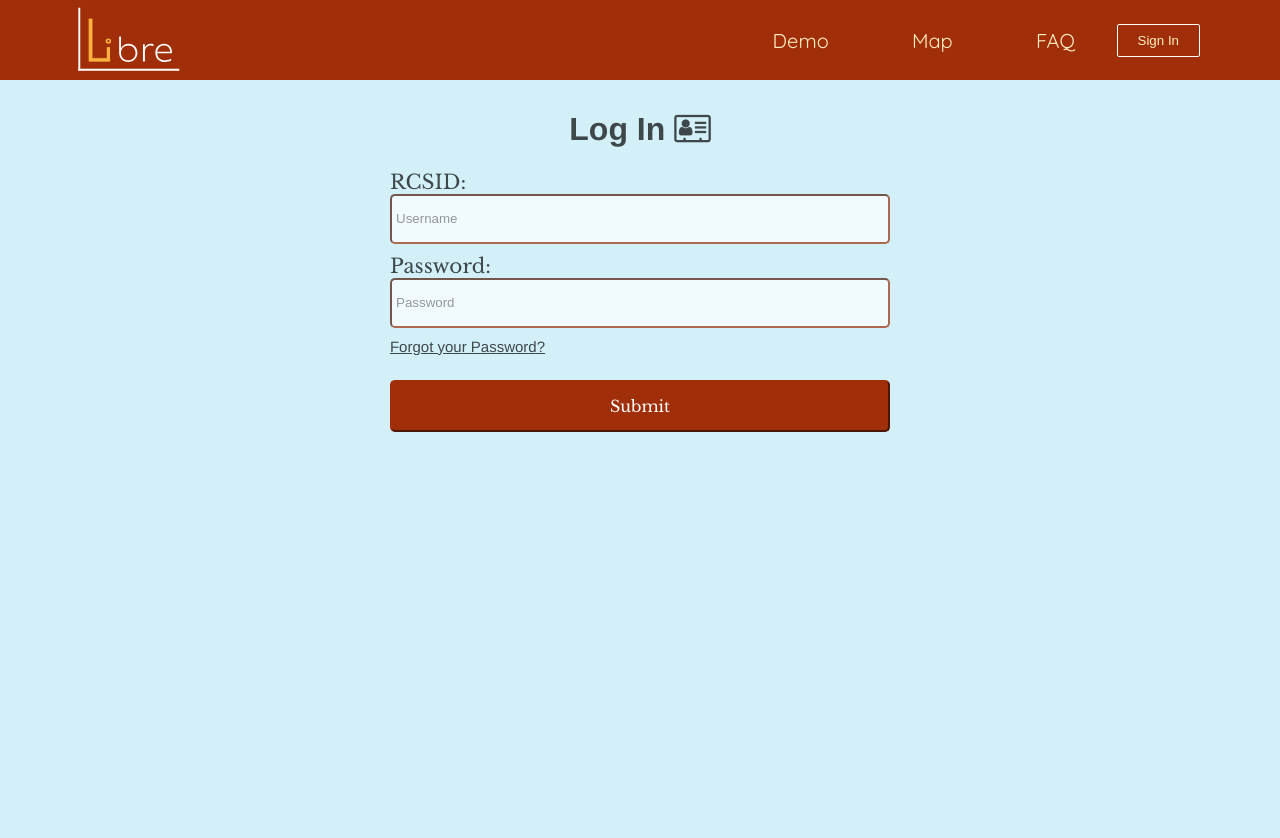
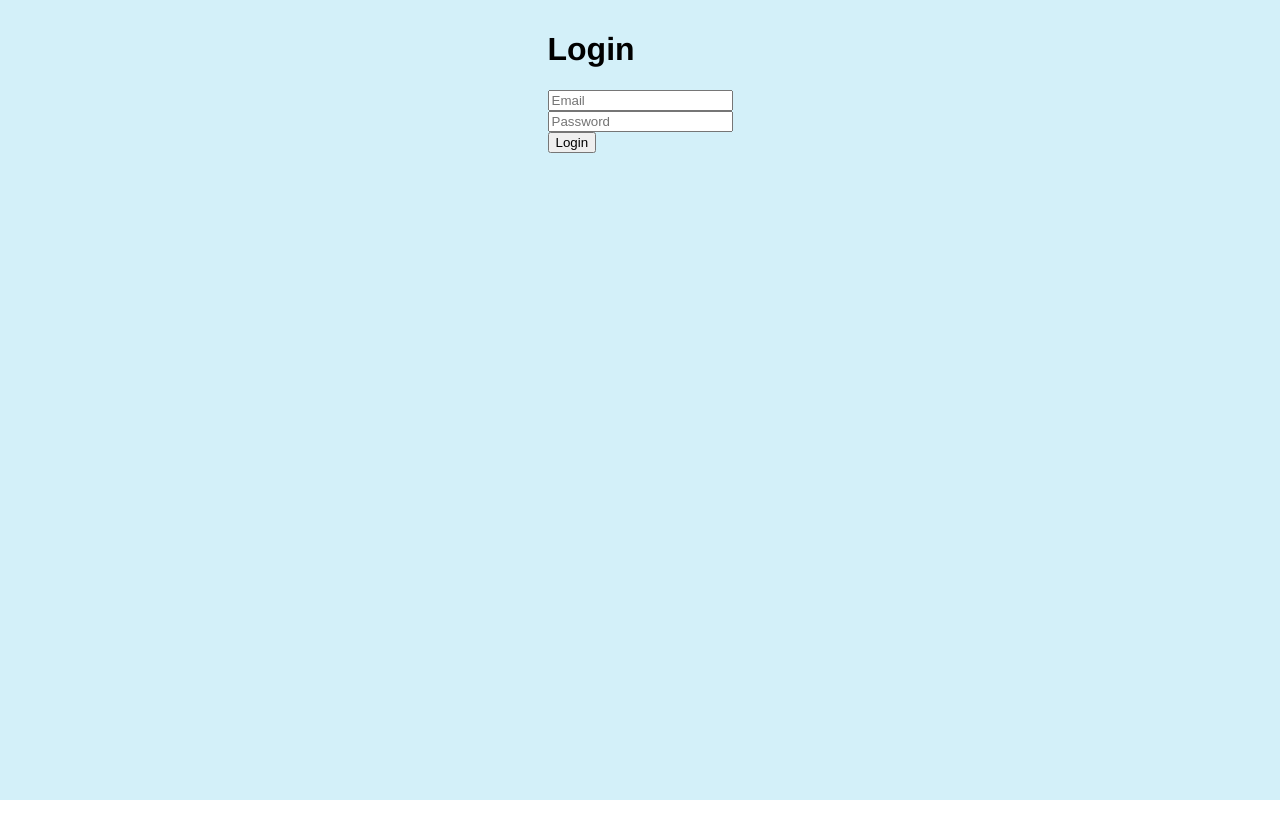
Before and after one commit to BillyMerchan/Libre, a React (Create React App) app in the folder Libre-Server/frontend/: page /signIn in a window 1280 px wide. Shown: the top 838 px of the page. After the commit the page ends 800 px from the top, so only its background shows below. Built offline with nearby package versions, Linux system fonts and the light colour scheme.

Commit message:
FrontEnd Changes

```diff
--- a/Libre-Server/frontend/package.json
+++ b/Libre-Server/frontend/package.json
@@ -15,7 +15,7 @@
     "react-background-video-player": "^1.1.8",
     "react-dom": "^18.2.0",
     "react-router-dom": "^6.10.0",
-    "react-scripts": "5.0.1",
+    "react-scripts": "^5.0.1",
     "sass": "^1.60.0",
     "scss": "^0.2.4",
     "typescript": "^4.9.4",
--- a/Libre-Server/frontend/src/routes/SignIn/SignIn.tsx
+++ b/Libre-Server/frontend/src/routes/SignIn/SignIn.tsx
@@ -1,3 +1,69 @@
+import { useState } from "react";
+import { useNavigate } from "react-router-dom";
+import "./SignIn.css";
+
+export default function SignIn() {
+  const navigate = useNavigate();
+  const [email, setEmail] = useState<string>("");
+  const [password, setPassword] = useState<string>("");
+
+  async function loginUser(event: React.FormEvent<HTMLFormElement>) {
+    event.preventDefault();
+
+    try {
+      const response = await fetch("http://localhost:3001/api/auth/login", {
+        method: "POST",
+        headers: {
+          "Content-Type": "application/json",
+        },
+        credentials: 'include',
+        body: JSON.stringify({
+          email,
+          password,
+        }),
+      });
+      if (response.ok) {
+        const data = await response.json();
+        alert(data.message);
+        navigate('/');
+      } else {
+        const errorData = await response.json();
+        alert(errorData.error);
+      }
+    } catch (err) {
+      console.log(err);
+    }
+  }
+
+  return (
+    <div>
+      <div className="sign">
+        <div className="Loginn">
+          <h1>Login</h1>
+          <form onSubmit={loginUser}>
+            <input className="InputL"
+              value={email}
+              onChange={(e) => setEmail(e.target.value)}
+              type="email"
+              placeholder="Email"
+            />
+            <br />
+            <input className="InputL"
+              value={password}
+              onChange={(e) => setPassword(e.target.value)}
+              type="password"
+              placeholder="Password"
+            />
+            <br />
+            <input className="buttL" type="submit" value="Login" />
+          </form>
+        </div>
+      </div>
+    </div>
+  );
+}
+
+/*
 import React from 'react'
 import NavBar from '../../components/NavBar/Navbar'
 import "./SignIn.css"
@@ -28,4 +94,4 @@ export default function SignIn() {
     </div>
 
   )
-}
+}*/
```
Also changed, not shown: 1 other file (tests, documents, lock files or other folders).
